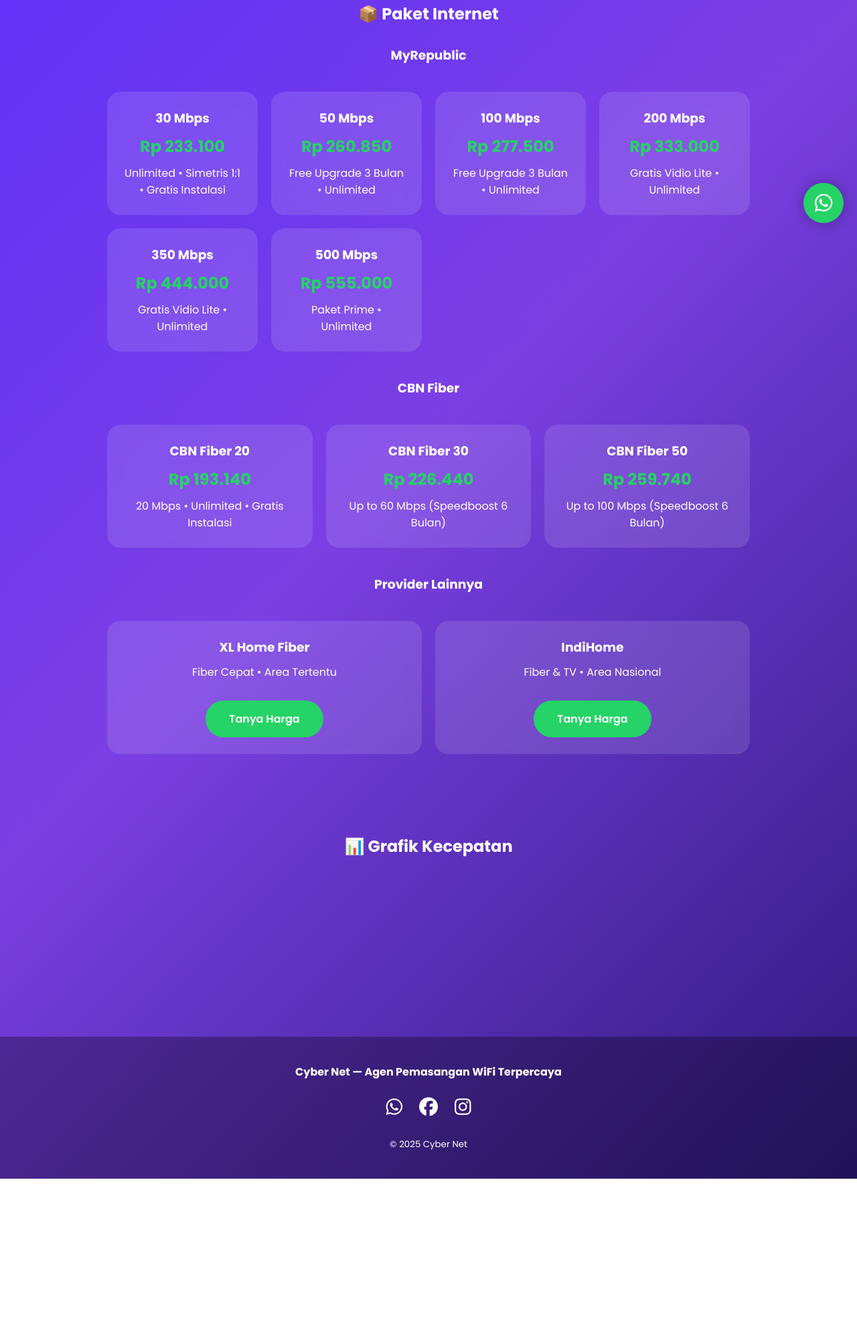
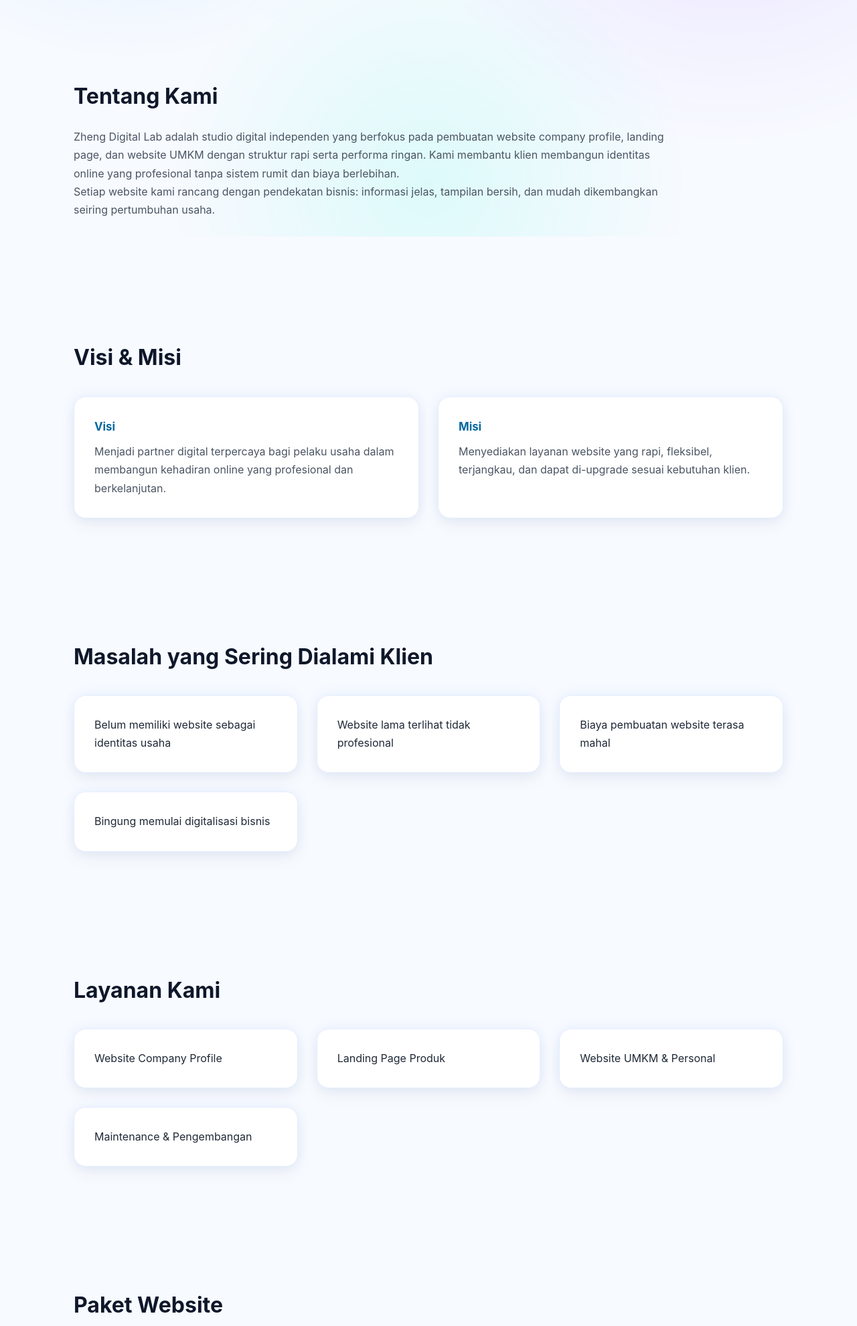
Before and after one commit to ricosana4-debug/cyber-net-indonesia, a plain HTML site: page index.html in a window 1280 px wide. Shown: the part 447-2427 px from the top of the page at 67% size. Before the commit the page ends 2207 px from the top, so only its background shows below. Drawn offline with Linux system fonts and the light colour scheme.

Commit message:
zheng-digital-lab-gifthub-1
index.html

```diff
--- a/index.html
+++ b/index.html
@@ -1,150 +1,242 @@
 <!DOCTYPE html>
 <html lang="id">
 <head>
-  <meta charset="UTF-8" />
-  <meta name="viewport" content="width=device-width, initial-scale=1.0" />
-  <title>Cyber Net — Agen Pemasangan WiFi Terpercaya</title>
-  <link href="https://fonts.googleapis.com/css2?family=Poppins:wght@300;400;600;700&display=swap" rel="stylesheet">
-  <link rel="stylesheet" href="https://cdnjs.cloudflare.com/ajax/libs/font-awesome/6.5.0/css/all.min.css" />
+<meta charset="UTF-8">
+<meta name="viewport" content="width=device-width, initial-scale=1.0">
+<title>Zheng Digital Lab</title>
+
 <style>
-    * { box-sizing: border-box; margin: 0; padding: 0; }
-    body {
-      font-family: 'Poppins', sans-serif;
-      background: linear-gradient(135deg, #5b2cff, #7b3fe4, #2e1a7d);
-      color: #fff;
+*{
+  margin:0;
+  padding:0;
+  box-sizing:border-box;
+  font-family:Inter, Arial, sans-serif;
 }
-    a { color: inherit; text-decoration: none; }
-    header { padding: 80px 20px; text-align: center; }
-    header h1 { font-size: 3rem; font-weight: 700; }
-    header p { margin-top: 15px; font-size: 1.2rem; opacity: 0.9; }
-    .btn {
-      display: inline-block;
-      margin-top: 30px;
-      background: #25D366;
-      padding: 15px 35px;
-      border-radius: 50px;
-      font-weight: 600;
-      transition: 0.3s;
+
+body{
+  background:#f7faff;
+  color:#1f2937;
+  line-height:1.7;
 }
-    .btn:hover { transform: scale(1.05); }
-    section { padding: 60px 20px; max-width: 1000px; margin: auto; text-align: center; }
-    .cards {
-      display: grid;
-      grid-template-columns: repeat(auto-fit, minmax(220px, 1fr));
-      gap: 20px;
-      margin-top: 40px;
+
+/* subtle RGB glow */
+body::before{
+  content:"";
+  position:fixed;
+  inset:0;
+  background:
+    radial-gradient(circle at 15% 10%, rgba(0,140,255,.12), transparent 35%),
+    radial-gradient(circle at 85% 20%, rgba(120,0,255,.10), transparent 40%),
+    radial-gradient(circle at 50% 90%, rgba(0,255,200,.10), transparent 40%);
+  z-index:-1;
 }
-    .card {
-      background: rgba(255,255,255,0.12);
-      border-radius: 20px;
-      padding: 25px;
-      text-align: center;
-      backdrop-filter: blur(10px);
-      transition: transform 0.3s;
+
+a{text-decoration:none}
+
+/* ===== HERO ===== */
+header{
+  padding:120px 20px 100px;
+  text-align:center;
 }
-    .card:hover { transform: scale(1.05); }
-    .card h3 { margin-bottom: 10px; }
-    .price { font-size: 1.5rem; font-weight: 700; color: #25D366; margin: 10px 0; }
-    footer {
-      background: rgba(0,0,0,0.3);
-      text-align: center;
-      padding: 40px 20px;
-      margin-top: 50px;
+
+header h1{
+  font-size:3rem;
+  font-weight:800;
+  background:linear-gradient(90deg,#007bff,#6a00ff,#00e0c6);
+  -webkit-background-clip:text;
+  -webkit-text-fill-color:transparent;
 }
-    .socials {
-      margin: 20px 0;
-      display: flex;
-      justify-content: center;
-      gap: 25px;
-      font-size: 28px;
+
+header p{
+  max-width:780px;
+  margin:24px auto 0;
+  font-size:1.05rem;
+  color:#4b5563;
 }
-    .wa-float {
-      position: fixed;
-      bottom: 20px;
-      right: 20px;
-      background: #25D366;
-      color: #fff;
-      width: 60px;
-      height: 60px;
-      border-radius: 50%;
-      display: flex;
-      justify-content: center;
-      align-items: center;
-      font-size: 30px;
-      box-shadow: 0 0 20px rgba(0,0,0,0.3);
-      z-index: 99;
+
+.btn{
+  display:inline-block;
+  margin-top:36px;
+  padding:14px 40px;
+  border-radius:999px;
+  background:linear-gradient(90deg,#007bff,#6a00ff);
+  color:#fff;
+  font-weight:600;
+  box-shadow:0 10px 30px rgba(0,123,255,.35);
+}
+
+/* ===== SECTION ===== */
+section{
+  max-width:1100px;
+  margin:auto;
+  padding:90px 20px;
+}
+
+section h2{
+  font-size:2rem;
+  font-weight:700;
+  margin-bottom:20px;
+  color:#0f172a;
+}
+
+section p{
+  max-width:900px;
+  color:#4b5563;
+}
+
+/* ===== GRID / CARD ===== */
+.grid{
+  display:grid;
+  grid-template-columns:repeat(auto-fit,minmax(260px,1fr));
+  gap:28px;
+  margin-top:30px;
+}
+
+.card{
+  background:#ffffff;
+  padding:30px;
+  border-radius:18px;
+  border:1px solid #e5edff;
+  box-shadow:
+    0 10px 25px rgba(0,0,0,.05),
+    0 0 20px rgba(0,123,255,.08);
+}
+
+.card h3{
+  margin-bottom:10px;
+  font-size:1.05rem;
+  color:#0369a1;
+}
+
+/* ===== PRICING ===== */
+.price h3{
+  font-size:1.15rem;
+  color:#0f172a;
+}
+
+.price strong{
+  display:block;
+  margin-bottom:8px;
+  color:#2563eb;
+}
+
+/* ===== FOOTER ===== */
+footer{
+  text-align:center;
+  padding:50px 20px;
+  font-size:.9rem;
+  color:#6b7280;
 }
 </style>
 </head>
+
 <body>
 
+<!-- HERO -->
 <header>
-  <h1>Cyber Net 🚀</h1>
-  <p>Agen pemasangan WiFi terpercaya se-Indonesia<br>MyRepublic • CBN • XL Home • IndiHome</p>
-  <a class="btn" href="https://wa.me/6285122986261" target="_blank">Chat WhatsApp Sekarang</a>
+  <h1>ZHENG DIGITAL LAB</h1>
+  <p>
+    Studio digital yang membantu UMKM, personal brand, dan bisnis online
+    membangun website profesional yang rapi, cepat, dan siap digunakan
+    untuk kebutuhan bisnis nyata.
+  </p>
+  <a class="btn" href="https://wa.me/6288973745596">Konsultasi via WhatsApp</a>
 </header>
 
+<!-- ABOUT -->
 <section>
-  <h2 style="text-align:center;margin-bottom:30px;">📦 Paket Internet</h2>
+  <h2>Tentang Kami</h2>
+  <p>
+    Zheng Digital Lab adalah studio digital independen yang berfokus pada pembuatan
+    website company profile, landing page, dan website UMKM dengan struktur rapi
+    serta performa ringan. Kami membantu klien membangun identitas online yang
+    profesional tanpa sistem rumit dan biaya berlebihan.
+  </p>
+  <p>
+    Setiap website kami rancang dengan pendekatan bisnis: informasi jelas,
+    tampilan bersih, dan mudah dikembangkan seiring pertumbuhan usaha.
+  </p>
+</section>
 
-  <h3 style="margin:20px 0;">MyRepublic</h3>
-  <div class="cards">
-    <div class="card"><h3>30 Mbps</h3><div class="price">Rp 233.100</div><p>Unlimited • Simetris 1:1 • Gratis Instalasi</p></div>
-    <div class="card"><h3>50 Mbps</h3><div class="price">Rp 260.850</div><p>Free Upgrade 3 Bulan • Unlimited</p></div>
-    <div class="card"><h3>100 Mbps</h3><div class="price">Rp 277.500</div><p>Free Upgrade 3 Bulan • Unlimited</p></div>
-    <div class="card"><h3>200 Mbps</h3><div class="price">Rp 333.000</div><p>Gratis Vidio Lite • Unlimited</p></div>
-    <div class="card"><h3>350 Mbps</h3><div class="price">Rp 444.000</div><p>Gratis Vidio Lite • Unlimited</p></div>
-    <div class="card"><h3>500 Mbps</h3><div class="price">Rp 555.000</div><p>Paket Prime • Unlimited</p></div>
+<!-- VISION -->
+<section>
+  <h2>Visi & Misi</h2>
+  <div class="grid">
+    <div class="card">
+      <h3>Visi</h3>
+      <p>
+        Menjadi partner digital terpercaya bagi pelaku usaha dalam membangun
+        kehadiran online yang profesional dan berkelanjutan.
+      </p>
     </div>
-
-  <h3 style="margin:40px 0 20px;">CBN Fiber</h3>
-  <div class="cards">
-    <div class="card"><h3>CBN Fiber 20</h3><div class="price">Rp 193.140</div><p>20 Mbps • Unlimited • Gratis Instalasi</p></div>
-    <div class="card"><h3>CBN Fiber 30</h3><div class="price">Rp 226.440</div><p>Up to 60 Mbps (Speedboost 6 Bulan)</p></div>
-    <div class="card"><h3>CBN Fiber 50</h3><div class="price">Rp 259.740</div><p>Up to 100 Mbps (Speedboost 6 Bulan)</p></div>
+    <div class="card">
+      <h3>Misi</h3>
+      <p>
+        Menyediakan layanan website yang rapi, fleksibel, terjangkau,
+        dan dapat di-upgrade sesuai kebutuhan klien.
+      </p>
     </div>
-
-  <h3 style="margin:40px 0 20px;">Provider Lainnya</h3>
-  <div class="cards">
-    <div class="card"><h3>XL Home Fiber</h3><p>Fiber Cepat • Area Tertentu</p><a class="btn" href="https://wa.me/6285122986261" target="_blank">Tanya Harga</a></div>
-    <div class="card"><h3>IndiHome</h3><p>Fiber & TV • Area Nasional</p><a class="btn" href="https://wa.me/6285122986261" target="_blank">Tanya Harga</a></div>
   </div>
 </section>
 
+<!-- PROBLEM -->
 <section>
-  <h2 style="text-align:center;margin-bottom:30px;">📊 Grafik Kecepatan</h2>
-  <canvas id="speedChart" height="120"></canvas>
+  <h2>Masalah yang Sering Dialami Klien</h2>
+  <div class="grid">
+    <div class="card">Belum memiliki website sebagai identitas usaha</div>
+    <div class="card">Website lama terlihat tidak profesional</div>
+    <div class="card">Biaya pembuatan website terasa mahal</div>
+    <div class="card">Bingung memulai digitalisasi bisnis</div>
+  </div>
+</section>
+
+<!-- SERVICES -->
+<section>
+  <h2>Layanan Kami</h2>
+  <div class="grid">
+    <div class="card">Website Company Profile</div>
+    <div class="card">Landing Page Produk</div>
+    <div class="card">Website UMKM & Personal</div>
+    <div class="card">Maintenance & Pengembangan</div>
+  </div>
+</section>
+
+<!-- PRICING -->
+<section>
+  <h2>Paket Website</h2>
+  <div class="grid">
+    <div class="card price">
+      <strong>Basic – 200rb</strong>
+      <p>1 halaman, info usaha, tombol WhatsApp.</p>
+    </div>
+    <div class="card price">
+      <strong>Pro – 350rb</strong>
+      <p>Landing page profesional, SEO basic.</p>
+    </div>
+    <div class="card price">
+      <strong>Bisnis – 500rb</strong>
+      <p>Multi page, struktur rapi, siap dikembangkan.</p>
+    </div>
+    <div class="card price">
+      <strong>Premium – 1jt+</strong>
+      <p>Desain custom, domain & hosting pribadi.</p>
+    </div>
+  </div>
+</section>
+
+<!-- CTA -->
+<section>
+  <h2>Siap Bangun Website Profesional?</h2>
+  <p>
+    Konsultasi gratis untuk menentukan website yang sesuai dengan kebutuhan bisnis Anda.
+  </p>
+  <br>
+  <a class="btn" href="https://wa.me/6288973745596">Hubungi via WhatsApp</a>
 </section>
 
 <footer>
-  <strong>Cyber Net — Agen Pemasangan WiFi Terpercaya</strong>
-  <div class="socials">
-    <a href="https://wa.me/6285122986261"><i class="fab fa-whatsapp"></i></a>
-    <a href="https://www.facebook.com/share/17kBuCkVTJ/" target="_blank"><i class="fab fa-facebook"></i></a>
-    <a href="https://www.instagram.com/nuraniasmara?igsh=ZWRweGc1ZjF1cHRz" target="_blank"><i class="fab fa-instagram"></i></a>
-  </div>
-  <small>© 2025 Cyber Net</small>
+  © 2026 Zheng Digital Lab • Professional Digital Studio
 </footer>
 
-<a href="https://wa.me/6285122986261" class="wa-float" target="_blank"><i class="fab fa-whatsapp"></i></a>
-
-<script>
-  const ctx = document.getElementById('speedChart');
-  new Chart(ctx, {
-    type: 'line',
-    data: {
-      labels: ['20 Mbps', '50 Mbps', '100 Mbps', '200 Mbps', '500 Mbps'],
-      datasets: [{
-        label: 'Kecepatan Internet',
-        data: [20, 50, 100, 200, 500],
-        borderWidth: 3,
-        tension: 0.4
-      }]
-    },
-    options: {
-      plugins: { legend: { display: false } }
-    }
-  });
-</script>
 </body>
 </html>
```
Lines whose indentation alone changed are shown as unchanged.
